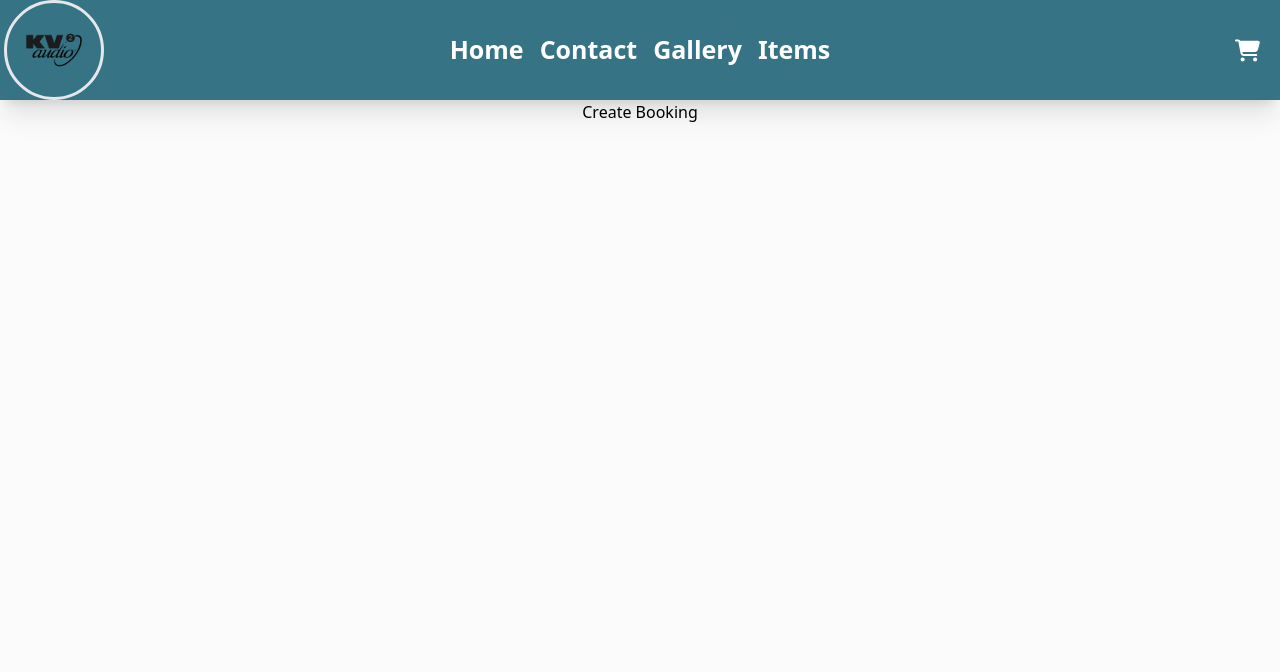
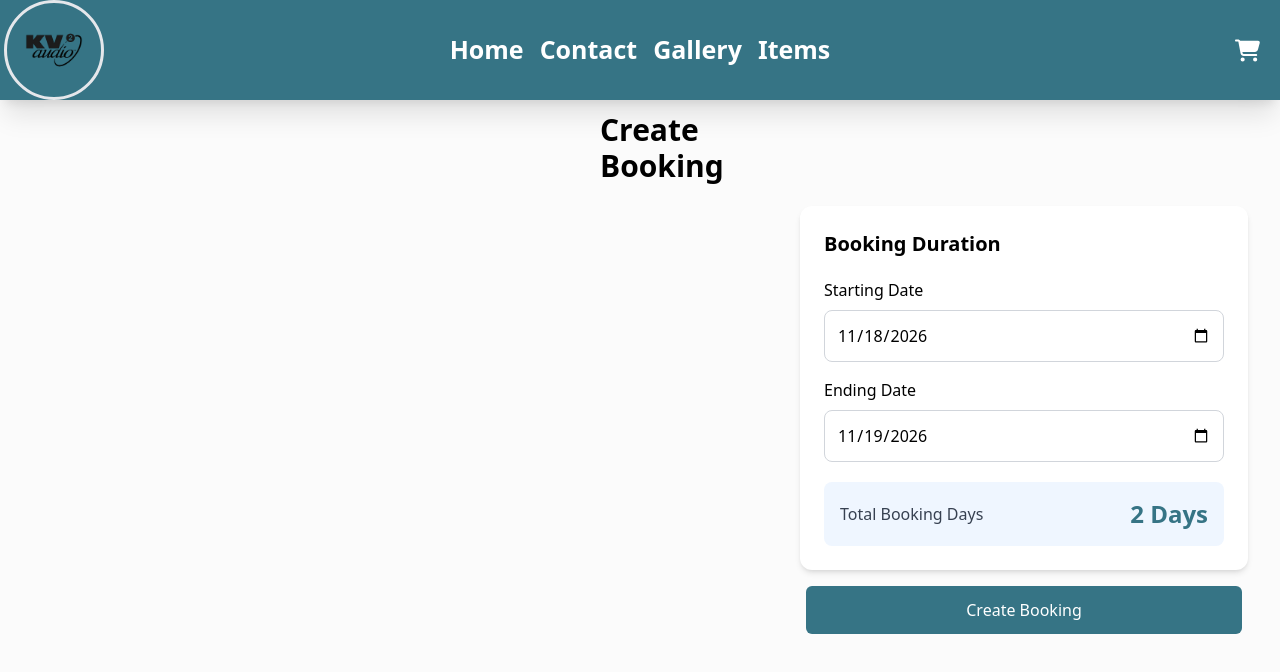
Before and after one commit to hiruvi-senadheera/kv-audio-frontend, a React (Vite) app: page /booking in a window 1280 px wide. Shown: the top 672 px of the page. Built offline with nearby package versions, Linux system fonts and the light colour scheme.

Commit message:
implement bookingPage

```diff
--- a/src/pages/home/bookingPage.jsx
+++ b/src/pages/home/bookingPage.jsx
@@ -1,30 +1,147 @@
 import { useState } from "react"
-import { loadCart } from "../../utils/cart"
+import { formatDate, loadCart } from "../../utils/cart"
 import BookingItem from "../../components/bookingItem"
 
-export default function BookingPage(){
+export default function BookingPage() {
 
-    const [cart,setCart] = useState(loadCart())
-    console.log(cart)
+    const [cart, setCart] = useState(loadCart())
 
-    function reloadCart(){
+    const today = formatDate(new Date())
+    const tomorrow = formatDate(new Date(Date.now() + 24 * 60 * 60 * 1000))
+
+    const [startDate, setStartDate] = useState(today)
+    const [endDate, setEndDate] = useState(tomorrow)
+
+    function reloadCart() {
         setCart(loadCart())
     }
 
-    return(
+    // Calculate booking days
+    function calculateDays() {
+        if (!startDate || !endDate) {
+            return 0
+        }
 
-        <div className="w-full h-full flex flex-col items-center ">
-            <h1>Create Booking</h1>
-            <div className="flex flex-col items-center ">
-                {
-                    cart.orderedItems.map((item)=>{
-                        return <BookingItem itemKey={item.key} qty={item.qty} refresh={reloadCart}/>
+        const start = new Date(startDate + "T00:00:00")
+        const end = new Date(endDate + "T00:00:00")
 
-                    })
-                }
-            </div>
+        const difference = end - start
+
+        return Math.floor(difference / (1000 * 60 * 60 * 24)) + 1
+    }
+
+    const totalDays = calculateDays()
+
+    return (
+    <div>
+
+        <div className="w-full h-[50px] items-center justify-center px-[600px] pt-3">
+            <h1 className="text-3xl font-bold">
+                Create Booking
+            </h1>
+
         </div>
 
+        <div className="w-full h-[vh-50px] flex">
+
+            <div className="w-[60%]">
+                <div className="w-full min-h-screen flex flex-col items-center p-6">
+
+
+                    {/* Booking Items */}
+                    <div className="flex flex-col items-center w-full">
+                        {
+                            cart.orderedItems.map((item) => {
+                                return (
+                                    <BookingItem
+                                        key={item.key}
+                                        itemKey={item.key}
+                                        qty={item.qty}
+                                        refresh={reloadCart}
+                                    />
+                                )
+                            })
+                        }
+                    </div>
+
+                </div>
+            </div>
+
+
+            <div className="w-[40%]">
+
+                <div className="w-full min-h-screen flex flex-col items-center p-6">
+
+                    {/* Booking Date Selection */}
+                    <div className="w-full max-w-md mt-8 p-6 bg-white shadow-md rounded-xl">
+
+                        <h2 className="text-xl font-semibold mb-5">
+                            Booking Duration
+                        </h2>
+
+                        {/* Starting Date */}
+                        <div className="flex flex-col mb-4">
+                            <label className="font-medium mb-2">
+                                Starting Date
+                            </label>
+
+                            <input
+                                type="date"
+                                value={startDate}
+                                min={today}
+                                onChange={(e) => {
+                                    setStartDate(e.target.value)
+
+                                    if (endDate < e.target.value) {
+                                        setEndDate(e.target.value)
+                                    }
+                                }}
+                                className="border border-gray-300 rounded-lg p-3 w-full focus:outline-none focus:ring-2 focus:ring-blue-500"
+                            />
+                        </div>
+
+                        {/* Ending Date */}
+                        <div className="flex flex-col mb-5">
+                            <label className="font-medium mb-2">
+                                Ending Date
+                            </label>
+
+                            <input
+                                type="date"
+                                value={endDate}
+                                min={startDate || today}
+                                onChange={(e) => setEndDate(e.target.value)}
+                                className="border border-gray-300 rounded-lg p-3 w-full focus:outline-none focus:ring-2 focus:ring-blue-500"
+                            />
+                        </div>
+
+                        {/* Total Booking Days */}
+                        <div className="bg-blue-50 rounded-lg p-4 flex justify-between items-center">
+
+                            <span className="font-medium text-gray-700">
+                                Total Booking Days
+                            </span>
+
+                            <span className="text-2xl font-bold text-accent">
+                                {totalDays} {totalDays === 1 ? "Day" : "Days"}
+                            </span>
+
+                        </div>
+
+                    </div>
+
+                    <div className="w-full flex justify-center mt-4">
+                        <button className="bg-accent text-white px-40 py-3 rounded-md">
+                                Create Booking
+                        </button>
+                    </div>
+
+                </div>
+
+            </div>
+
+        </div>
+
+    </div>
     )
-
 }
```
